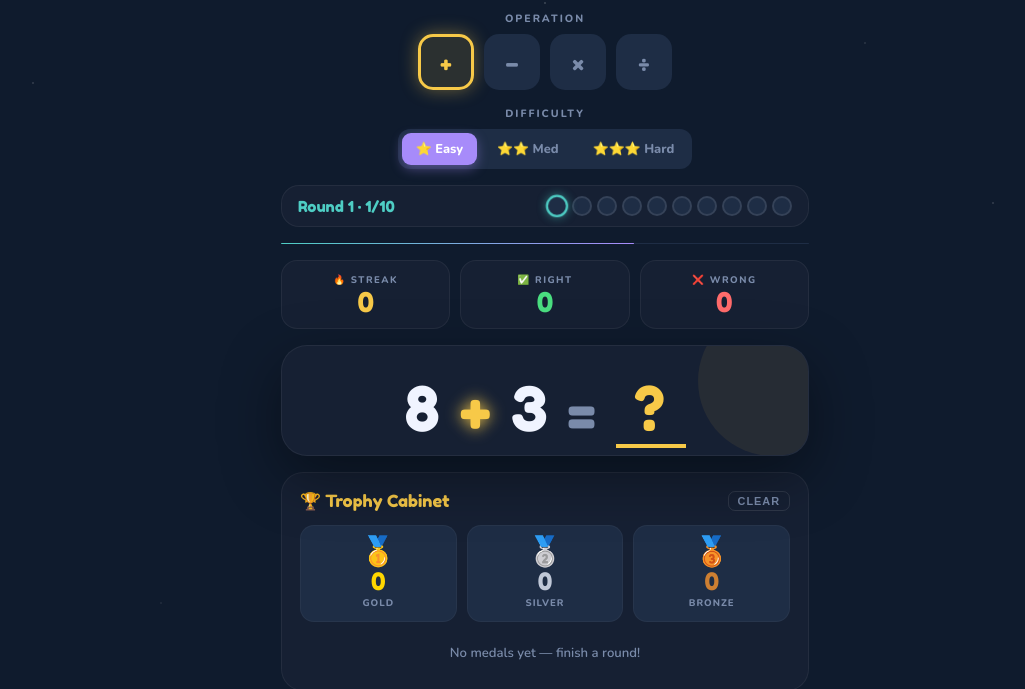
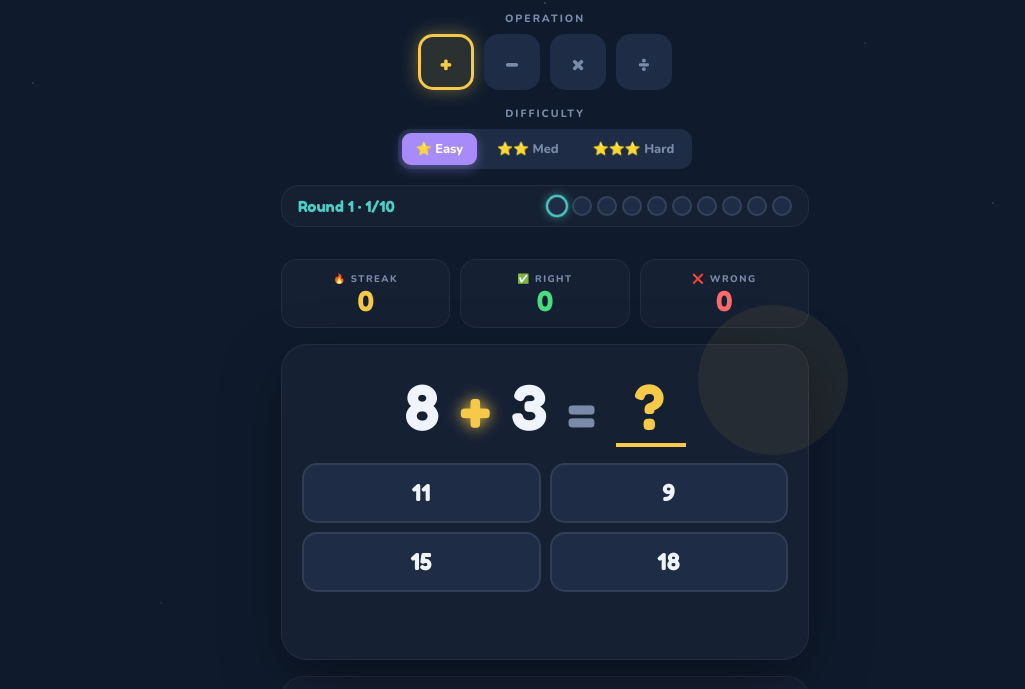
Before and after one commit to TarasMoroz/math-adventure, a plain HTML site: page index.html in a window 1280 px wide. Shown: the part 77-766 px from the top of the page, without its empty margins (95-1120 px from the left). Drawn offline with nearby package versions, Linux system fonts and the light colour scheme.

Commit message:
Add files via upload
fix reply cards height

```diff
--- a/index.html
+++ b/index.html
@@ -162,8 +162,9 @@
   width:100%;background:var(--card);border-radius:26px;
   padding:28px 20px 22px;border:1px solid rgba(255,255,255,.06);
   box-shadow:0 20px 60px rgba(0,0,0,.4);
-  display:flex;flex-direction:column;align-items:center;gap:20px;
-  position:relative;overflow:hidden;transition:transform .25s;
+  display:flex;flex-direction:column;align-items:center;gap:16px;
+  position:relative;overflow:visible;transition:transform .25s;
+  height:auto;
 }
 .qcard::before{
   content:'';position:absolute;top:-40px;right:-40px;
@@ -178,10 +179,12 @@
 
 .agrid{display:grid;grid-template-columns:1fr 1fr;gap:9px;width:100%;}
 .abtn{
-  padding:15px 8px;border-radius:15px;border:2px solid rgba(255,255,255,.08);
+  padding:14px 12px;border-radius:15px;border:2px solid rgba(255,255,255,.08);
   background:var(--card2);color:var(--text);
-  font-family:'Fredoka One',cursive;font-size:1.45rem;
+  font-family:'Fredoka One',cursive;font-size:1.45rem;line-height:1.2;
   cursor:pointer;transition:transform .15s,background .15s,border-color .15s;outline:none;
+  min-height:0;height:auto;width:100%;
+  display:flex;align-items:center;justify-content:center;
 }
 .abtn:hover:not(:disabled){transform:translateY(-3px);background:rgba(255,255,255,.1);border-color:rgba(255,255,255,.2);}
 .abtn.ok-a{background:rgba(74,222,128,.2);border-color:var(--ok);color:var(--ok);box-shadow:0 0 22px rgba(74,222,128,.4);animation:pop .4s ease;}
@@ -330,7 +333,7 @@
 }
 
 @media(max-width:380px){
-  .abtn{font-size:1.2rem;padding:12px 6px;}
+  .abtn{font-size:1.2rem;padding:12px 10px;}
   .qdisplay{font-size:2rem;}
 }
 </style>
```
